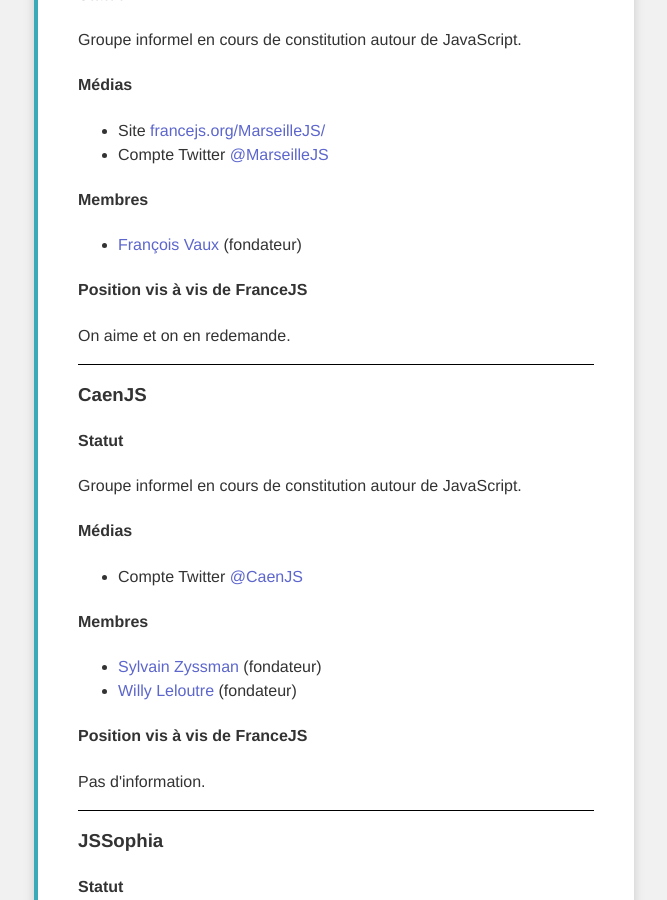
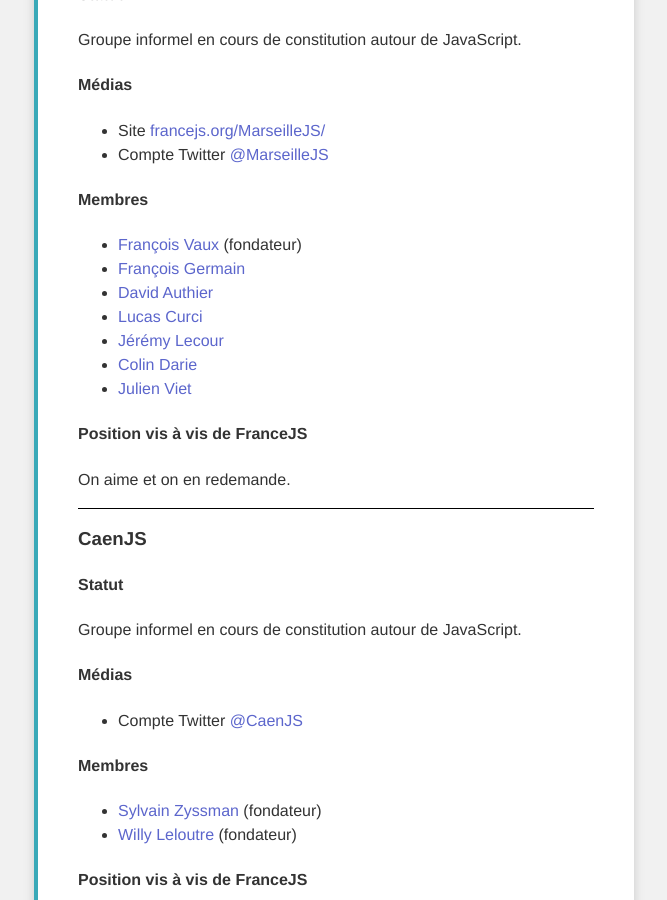
Before and after one commit to francejs/francejs.github.com, a Jekyll site: the page built from groupes.html, in a window 1280 px wide and 900 px high, scrolled down 3961 px. Shown: the whole window, without its empty margins (306-973 px from the left). Built offline with Jekyll 4.4.1, drawn with Linux system fonts in a browser that asks for light colours.

Commit message:
Ajout des membres pour MarseilleJS

```diff
--- a/groupes.html
+++ b/groupes.html
@@ -160,6 +160,12 @@
   <h4>Membres</h4>
   <ul>
     <li><a href="https://twitter.com/madx" title="Voir son compte Twitter">François Vaux</a> (fondateur)</li>
+    <li><a href="https://twitter.com/cahnory" title="Voir son compte Twitter">François Germain</a></li>
+    <li><a href="https://twitter.com/davidawea" title="Voir son compte Twitter">David Authier</a></li>
+    <li><a href="https://twitter.com/lucascurci" title="Voir son compte Twitter">Lucas Curci</a></li>
+    <li><a href="https://twitter.com/jlecour" title="Voir son compte Twitter">Jérémy Lecour</a></li>
+    <li><a href="https://twitter.com/colinux" title="Voir son compte Twitter">Colin Darie</a></li>
+    <li><a href="https://twitter.com/julienviet" title="Voir son compte Twitter">Julien Viet</a></li>
   </ul>
   <h4>Position vis à vis de FranceJS</h4>
 
```
